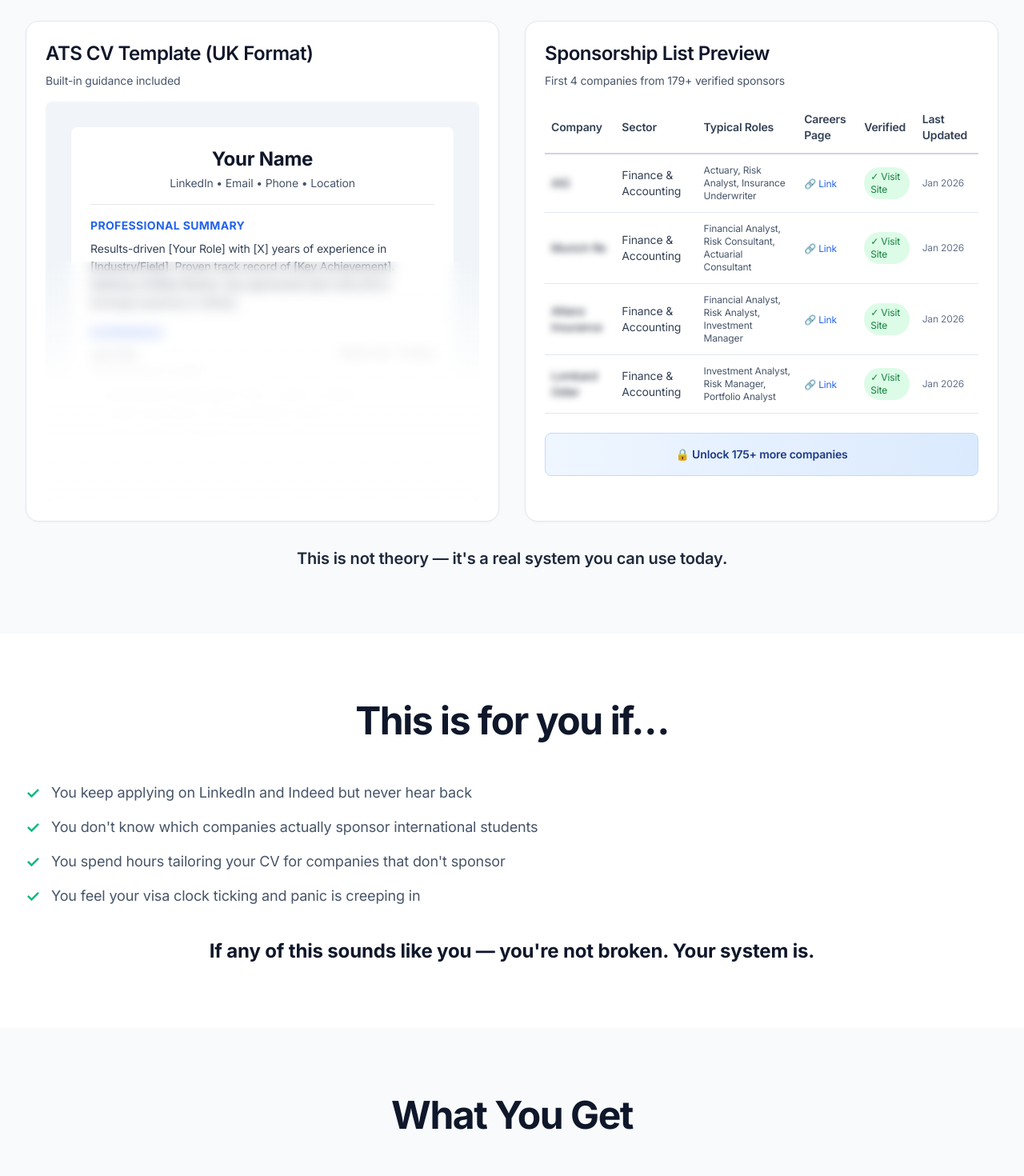
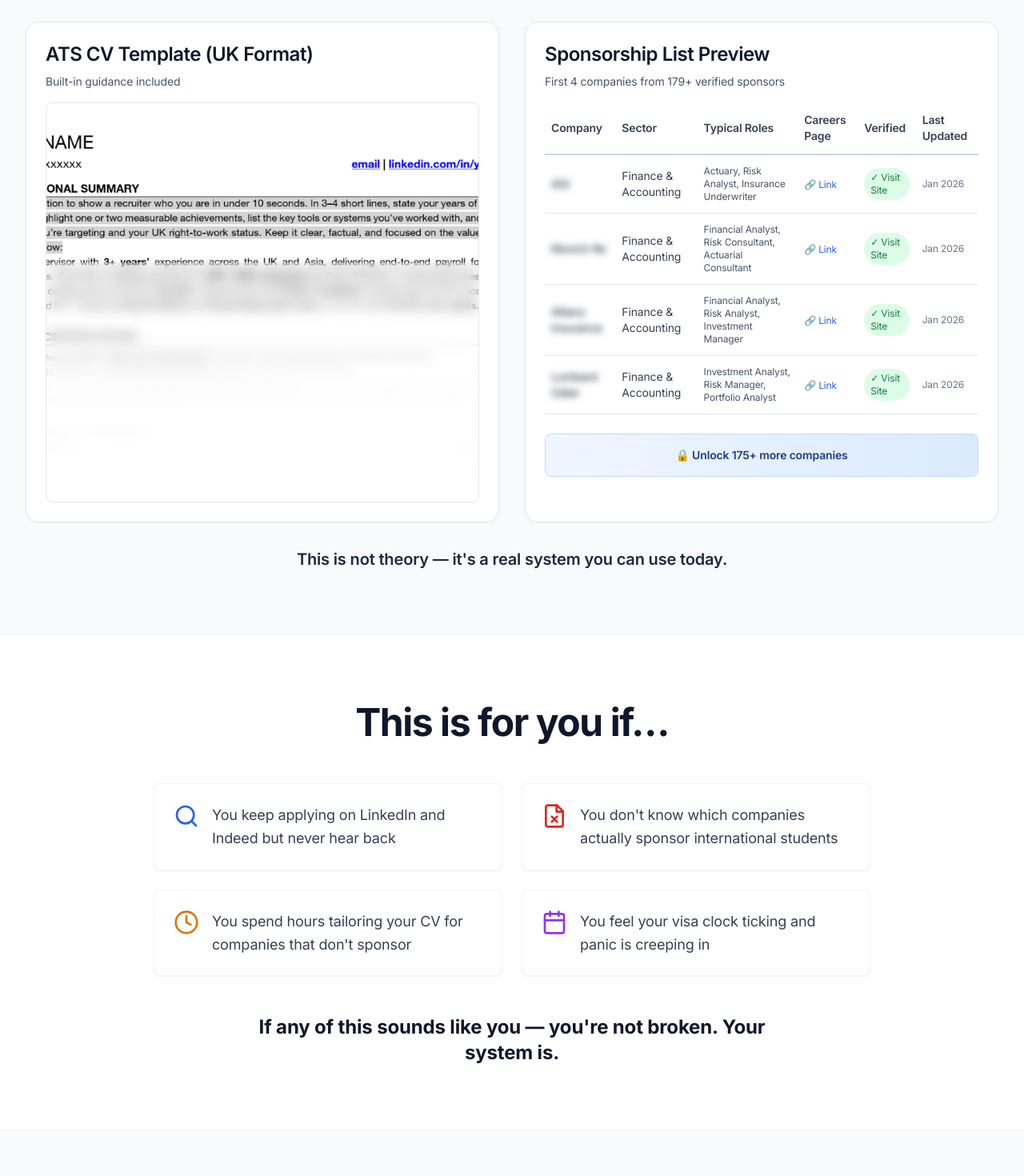
Before and after one commit to nazmilash/sponsorship-intelligence-web, a Next.js app: page / in a window 1280 px wide. Shown: the part 880-2350 px from the top of the page at 80% size. Built offline with nearby package versions, Linux system fonts and the light colour scheme.

Commit message:
feat: redesign landing page, add cv preview image, and update text config

```diff
--- a/app/page.tsx
+++ b/app/page.tsx
@@ -15,26 +15,42 @@ export default function Home() {
       {/* Section 1: Hero with London Landscape */}
       <Hero />
 
+      <hr className="border-gray-100" />
+
       {/* Section 2: Sneak Peek - CV + Database Preview */}
       <SneakPeek />
+
+      <hr className="border-gray-100" />
 
       {/* Section 3: "This is for you if..." */}
       <PainPoints />
 
+      <hr className="border-gray-100" />
+
       {/* Section 4: What You Get - Two Boxes */}
       <WhatYouGet />
+
+      <hr className="border-gray-100" />
 
       {/* Section 5: My Story */}
       <MentorBio />
 
+      <hr className="border-gray-100" />
+
       {/* Section 6: Testimonials */}
       <SocialProof />
+
+      <hr className="border-gray-100" />
 
       {/* Section 7: Work With Me - Small Card */}
       <WorkWithMe />
 
+      <hr className="border-gray-100" />
+
       {/* Section 8: FAQ Accordion */}
       <FAQ />
+
+      <hr className="border-gray-100" />
 
       {/* Section 9: Final CTA */}
       <Pricing />
--- a/components/Hero.tsx
+++ b/components/Hero.tsx
@@ -1,3 +1,5 @@
+'use client';
+
 import { content } from '@/content.config';
 
 export default function Hero() {
@@ -22,7 +24,7 @@ export default function Hero() {
                     </h1>
 
                     {/* Visual Separator */}
-                    <div className="utility-separator mx-auto"></div>
+                    <div className="h-1 w-full bg-gradient-to-r from-blue-600 to-emerald-500 rounded-full my-8"></div>
 
                     {/* Subheadline */}
                     <p className="text-xl md:text-2xl mb-10 max-w-3xl mx-auto leading-relaxed">
@@ -30,14 +32,14 @@ export default function Hero() {
                     </p>
 
                     {/* CTA Button */}
-                    <a
-                        href={content.payhip.embedUrl}
-                        target="_blank"
-                        rel="noopener noreferrer"
+                    <button
+                        onClick={() => {
+                            document.getElementById('preview')?.scrollIntoView({ behavior: 'smooth' });
+                        }}
                         className="btn-primary inline-block mb-4"
                     >
                         {content.hero.ctaPrimary}
-                    </a>
+                    </button>
 
                     {/* Trust Line */}
                     <p className="text-sm md:text-base text-slate-600 font-medium">
--- a/components/PainPoints.tsx
+++ b/components/PainPoints.tsx
@@ -1,20 +1,40 @@
 import { content } from '@/content.config';
+import { Search, Clock, FileX, Calendar } from 'lucide-react';
 
 export default function PainPoints() {
     const { painPoints } = content;
 
+    const icons = [Search, FileX, Clock, Calendar];
+    const iconColors = ['text-blue-600', 'text-red-600', 'text-amber-600', 'text-purple-600'];
+
     return (
         <section className="py-20 bg-white">
-            <div className="utility-container max-w-3xl">
+            <div className="utility-container">
                 <h2 className="text-center mb-12">{painPoints.title}</h2>
 
-                <ul className="checkmark-list space-y-4 mb-8">
-                    {painPoints.points.map((point, idx) => (
-                        <li key={idx}>{point}</li>
-                    ))}
-                </ul>
+                {/* 2x2 Bento Grid */}
+                <div className="grid md:grid-cols-2 gap-6 max-w-4xl mx-auto mb-12">
+                    {painPoints.points.map((point, idx) => {
+                        const Icon = icons[idx];
+                        return (
+                            <div
+                                key={idx}
+                                className="bg-white border border-gray-100 shadow-sm rounded-lg p-6 hover:shadow-md transition-shadow"
+                            >
+                                <div className="flex items-start gap-4">
+                                    <div className={`${iconColors[idx]} flex-shrink-0`}>
+                                        <Icon size={32} strokeWidth={2} />
+                                    </div>
+                                    <p className="text-left text-slate-700 leading-relaxed">
+                                        {point}
+                                    </p>
+                                </div>
+                            </div>
+                        );
+                    })}
+                </div>
 
-                <p className="text-center text-xl md:text-2xl font-bold text-slate-900 mt-10">
+                <p className="text-center text-xl md:text-2xl font-bold text-slate-900 max-w-2xl mx-auto">
                     {painPoints.closingLine}
                 </p>
             </div>
--- a/components/SneakPeek.tsx
+++ b/components/SneakPeek.tsx
@@ -5,7 +5,7 @@ export default function SneakPeek() {
     const { sneakPeek } = content;
 
     return (
-        <section className="py-20 bg-slate-50">
+        <section id="preview" className="py-20 bg-slate-50">
             <div className="utility-container">
                 <h2 className="text-center mb-12">{sneakPeek.title}</h2>
 
@@ -17,46 +17,13 @@ export default function SneakPeek() {
                             <p className="text-sm text-slate-600">{sneakPeek.cvCard.subtext}</p>
                         </div>
 
-                        <div className="blur-bottom relative bg-slate-100 rounded-lg overflow-hidden" style={{ height: '500px' }}>
-                            <div className="p-8">
-                                <div className="bg-white shadow-sm rounded-lg p-6 mb-4">
-                                    <div className="text-center border-b pb-4 mb-4">
-                                        <h4 className="text-2xl font-bold mb-1">Your Name</h4>
-                                        <p className="text-sm text-slate-600">LinkedIn • Email • Phone • Location</p>
-                                    </div>
-
-                                    <div className="mb-4">
-                                        <h5 className="font-bold text-sm uppercase tracking-wide mb-2 text-blue-600">Professional Summary</h5>
-                                        <p className="text-sm text-slate-700 leading-relaxed">
-                                            Results-driven [Your Role] with [X] years of experience in [Industry/Field].
-                                            Proven track record of [Key Achievement]. Seeking a Skilled Worker visa-sponsored
-                                            role in the UK to leverage expertise in [Skills].
-                                        </p>
-                                    </div>
-
-                                    <div className="mb-4">
-                                        <h5 className="font-bold text-sm uppercase tracking-wide mb-2 text-blue-600">Experience</h5>
-                                        <div className="mb-3">
-                                            <div className="flex justify-between items-start mb-1">
-                                                <p className="font-semibold text-sm">Job Title</p>
-                                                <p className="text-xs text-slate-600">Month Year – Present</p>
-                                            </div>
-                                            <p className="text-xs text-slate-600 mb-2">Company Name, Location</p>
-                                            <ul className="text-sm text-slate-700 space-y-1 ml-4">
-                                                <li className="list-disc">Achievement using action verb + metric + impact</li>
-                                                <li className="list-disc">Project description with quantifiable results</li>
-                                                <li className="list-disc">Responsibility highlighting relevant skills</li>
-                                            </ul>
-                                        </div>
-                                    </div>
-
-                                    <div>
-                                        <h5 className="font-bold text-sm uppercase tracking-wide mb-2 text-blue-600">Education</h5>
-                                        <p className="font-semibold text-sm">Degree Name</p>
-                                        <p className="text-xs text-slate-600">University Name • Graduation Year</p>
-                                    </div>
-                                </div>
-                            </div>
+                        <div className="blur-bottom relative bg-slate-100 rounded-lg overflow-hidden border border-slate-200" style={{ height: '500px' }}>
+                            <Image
+                                src="/cv-preview.png"
+                                alt="ATS-Friendly CV Template Preview"
+                                fill
+                                className="object-cover object-top"
+                            />
                         </div>
                     </div>
 
--- a/components/SocialProof.tsx
+++ b/components/SocialProof.tsx
@@ -7,13 +7,13 @@ export default function SocialProof() {
     return (
         <section className="py-20 bg-slate-50">
             <div className="utility-container">
-                <p className="text-center text-lg text-slate-600 mb-12 font-medium">
+                <p className="text-center text-lg text-slate-600 mb-12 font-medium max-w-2xl mx-auto">
                     {testimonials.title}
                 </p>
 
-                <div className="grid md:grid-cols-2 lg:grid-cols-3 gap-6 max-w-6xl mx-auto">
+                <div className="grid md:grid-cols-3 gap-6 max-w-5xl mx-auto">
                     {testimonials.items.map((item, idx) => (
-                        <div key={idx} className="utility-card p-4 bg-white">
+                        <div key={idx} className="bg-white border border-gray-100 shadow-sm rounded-lg p-4 hover:shadow-md transition-shadow">
                             <div className="relative w-full aspect-[4/3] rounded-lg overflow-hidden">
                                 <Image
                                     src={item.image}
--- a/content.config.ts
+++ b/content.config.ts
@@ -109,9 +109,6 @@ export const content = {
             { image: "/Testimony_1.png", alt: "LinkedIn testimonial 1" },
             { image: "/Testimony_2.png", alt: "LinkedIn testimonial 2" },
             { image: "/Testimony_3.png", alt: "LinkedIn testimonial 3" },
-            { image: "/Testimony_1.png", alt: "LinkedIn testimonial 4" },
-            { image: "/Testimony_2.png", alt: "LinkedIn testimonial 5" },
-            { image: "/Testimony_3.png", alt: "LinkedIn testimonial 6" },
         ],
     },
 
```
Also changed, not shown: public/cv-preview.png (added), 1 other file (tests, documents, lock files or other folders).
